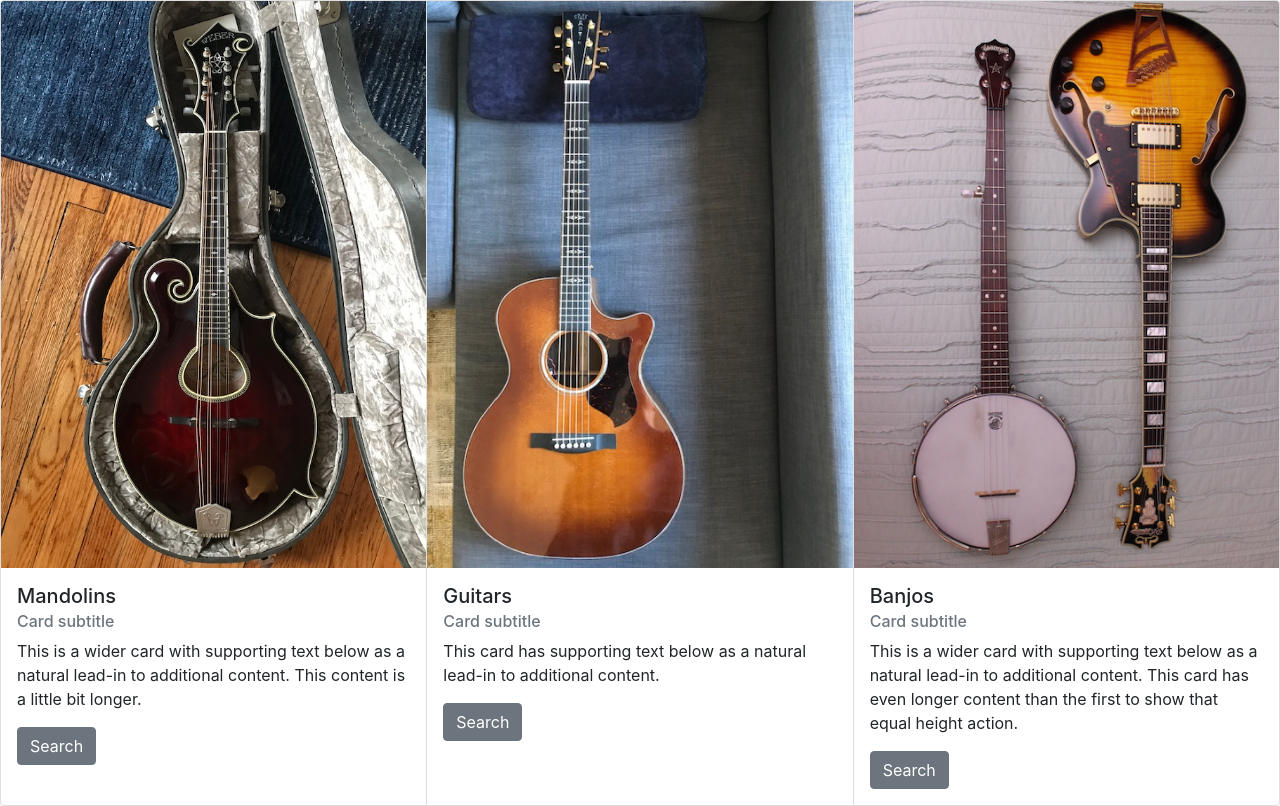
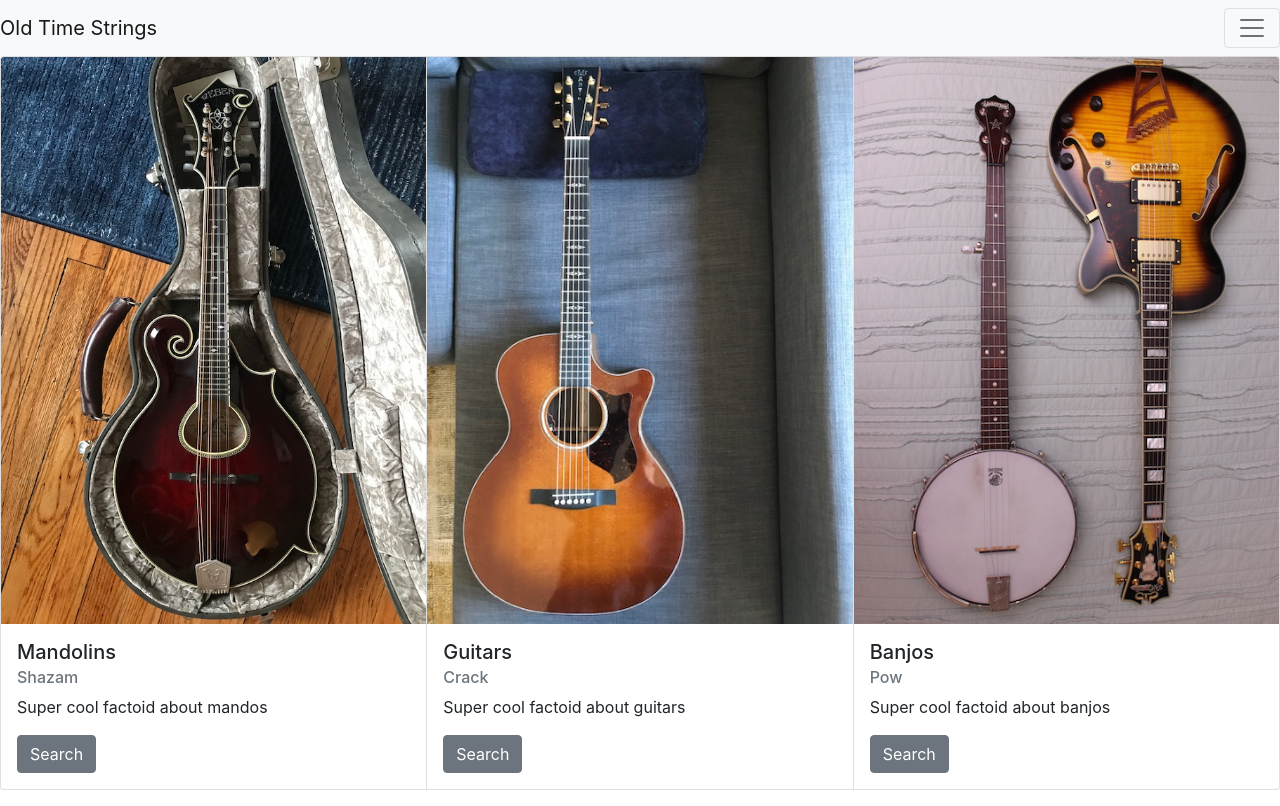
Before and after one commit to DXRovang/ots-frontend, a React (Create React App) app: page /home in a window 1280 px wide. Built offline with nearby package versions, Linux system fonts and the light colour scheme; no server answers.

Commit message:
adds Navbar

```diff
--- a/src/App.js
+++ b/src/App.js
@@ -1,17 +1,18 @@
 
 import React from 'react';
-import {Route, Switch, Link} from 'react-router-dom'
-
+import {Route} from 'react-router-dom'
 // import InstrumentsContainer from './containers/InstrumentsContainer'
 import HomeContainer from './containers/HomeContainer'
 import Mandolins from './components/Mandolins'
 import Guitars from './components/Guitars'
 import Banjos from './components/Banjos'
+import Navbar from './Navbar'
 
 
 function App() {
   return (
     <div className="App">
+      <Navbar />
       {/* <InstrumentsContainer /> */}
       <Route exact path='/home'><HomeContainer /></Route>
       <Route exact path='/mandolins'><Mandolins /></Route>
--- /dev/null
+++ b/src/Navbar.js
@@ -0,0 +1,30 @@
+import React, { useState } from 'react';
+import { Collapse, Navbar, NavbarToggler, NavbarBrand, Nav, NavItem, NavLink } from 'reactstrap';
+
+const Navig = (props) => {
+  const [collapsed, setCollapsed] = useState(true);
+
+  const toggleNavbar = () => setCollapsed(!collapsed);
+
+  return (
+    <div>
+      <Navbar  color="light" light>
+      {/* style={{backgroundColor: 'orange'}} */}
+        <NavbarBrand href="/" className="mr-auto">Old Time Strings</NavbarBrand>
+        <NavbarToggler onClick={toggleNavbar} className="mr-2" />
+        <Collapse isOpen={!collapsed} navbar>
+          <Nav navbar>
+            <NavItem>
+              <NavLink href="/home">Home</NavLink>
+            </NavItem>
+            <NavItem>
+              <NavLink href="https://github.com/reactstrap/reactstrap">GitHub</NavLink>
+            </NavItem>
+          </Nav>
+        </Collapse>
+      </Navbar>
+    </div>
+  );
+}
+
+export default Navig;
--- a/src/containers/HomeContainer.js
+++ b/src/containers/HomeContainer.js
@@ -5,11 +5,6 @@ import { connect } from 'react-redux'
 import mando from "../assets/mando.jpeg"
 import guitar from "../assets/guitar.jpg"
 import banjo from "../assets/banjo.JPG"
-// import Instrument from '../components/Instrument'
-// import Instruments from '../components/Instruments'
-// import Mandolins from '../components/Mandolins'
-// import Guitars from '../components/Guitars'
-// import Banjos from '../components/Banjos'
 import { fetchInstruments } from '../actions/fetchInstruments'
 import {
   Card, Button, CardImg, CardTitle, CardText, CardGroup,
@@ -31,8 +26,8 @@ class HomeContainer extends React.Component{
         <CardImg top width="100%" src={mando} alt="Mando Pic" />
         <CardBody>
           <CardTitle tag="h5">Mandolins</CardTitle>
-          <CardSubtitle tag="h6" className="mb-2 text-muted">Card subtitle</CardSubtitle>
-          <CardText>This is a wider card with supporting text below as a natural lead-in to additional content. This content is a little bit longer.</CardText>
+          <CardSubtitle tag="h6" className="mb-2 text-muted">Shazam</CardSubtitle>
+          <CardText>Super cool factoid about mandos</CardText>
           <Link to="/mandolins"><Button>Search</Button></Link>
         </CardBody>
       </Card>
@@ -40,8 +35,8 @@ class HomeContainer extends React.Component{
         <CardImg top width="100%" src={guitar} alt="Card image cap" />
         <CardBody>
           <CardTitle tag="h5">Guitars</CardTitle>
-          <CardSubtitle tag="h6" className="mb-2 text-muted">Card subtitle</CardSubtitle>
-          <CardText>This card has supporting text below as a natural lead-in to additional content.</CardText>
+          <CardSubtitle tag="h6" className="mb-2 text-muted">Crack</CardSubtitle>
+          <CardText>Super cool factoid about guitars</CardText>
           <Link to="/guitars"><Button>Search</Button></Link>
         </CardBody>
       </Card>
@@ -49,8 +44,8 @@ class HomeContainer extends React.Component{
         <CardImg top width="100%" src={banjo} alt="Card image cap" />
         <CardBody>
           <CardTitle tag="h5">Banjos</CardTitle>
-          <CardSubtitle tag="h6" className="mb-2 text-muted">Card subtitle</CardSubtitle>
-          <CardText>This is a wider card with supporting text below as a natural lead-in to additional content. This card has even longer content than the first to show that equal height action.</CardText>
+          <CardSubtitle tag="h6" className="mb-2 text-muted">Pow</CardSubtitle>
+          <CardText>Super cool factoid about banjos</CardText>
           <Link to="/banjos"><Button>Search</Button></Link>
         </CardBody>
       </Card>
```
